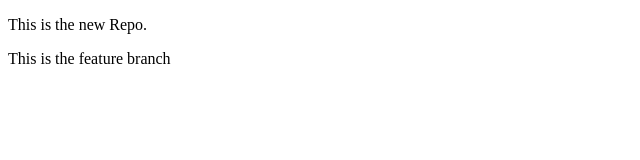
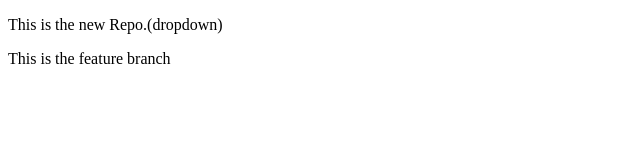
Before and after one commit to ShivamBansal7/LocalRepo, a plain HTML site: page index.html in a window 1280 px wide. Shown: the whole page, without its empty margins (0-640 px from the left). Drawn offline with Linux system fonts and the light colour scheme.

```diff
--- a/index.html
+++ b/index.html
@@ -6,7 +6,7 @@
     <title>Document</title>
 </head>
 <body>
-    <p>This is the new Repo.</p>
+    <p>This is the new Repo.(dropdown)</p>
     <p>This is the feature branch</p>
 </body>
 </html>
```
